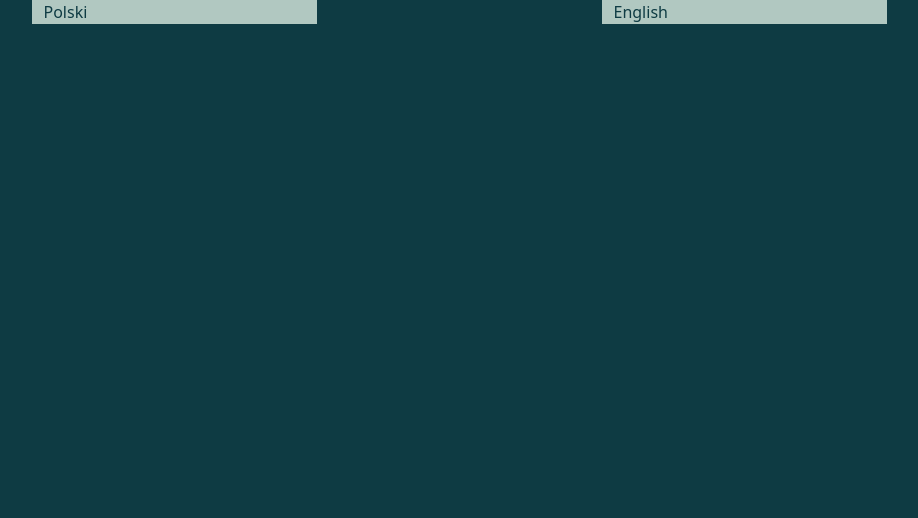
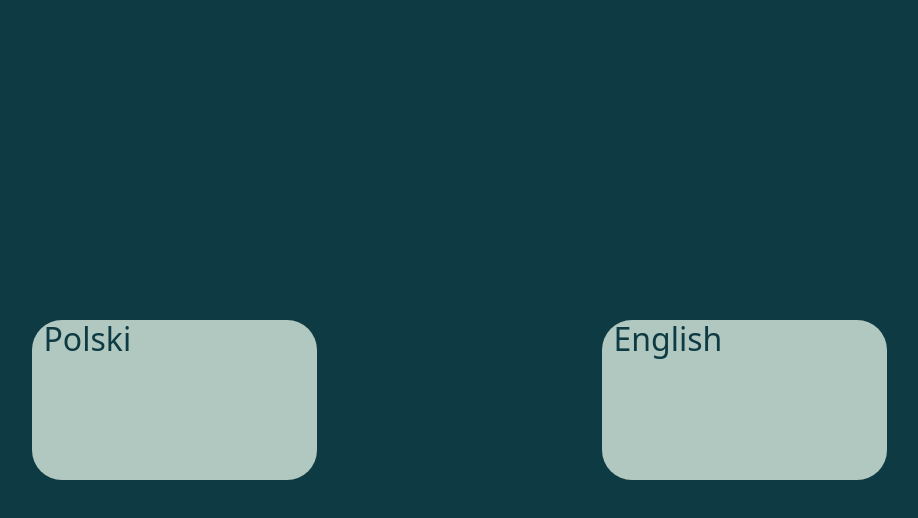
Before and after one commit to msedkiewicz/msedkiewicz-website, a React (Create React App) app: page / in a window 1280 px wide. Shown: the top 518 px of the page, without its empty margins (181-1099 px from the left). Built offline with nearby package versions, Linux system fonts and the light colour scheme.

Commit message:
Add entry page buttons formatting

```diff
--- a/src/components/pages/EntryPage/EntryPage.js
+++ b/src/components/pages/EntryPage/EntryPage.js
@@ -1,17 +1,21 @@
-import Container from 'react-bootstrap/Container';
-import Row from 'react-bootstrap/Row';
-import Col from 'react-bootstrap/Col';
+import Container from "react-bootstrap/Container";
+import Row from "react-bootstrap/Row";
+import Col from "react-bootstrap/Col";
 import styles from "./EntryPage.module.scss";
 
 const EntryPage = () => {
-    return(
-        <Container>
-            <Row>
-                <Col md={3} sm={6} xs={6} className={styles.entry}>Polski</Col>
-                <Col md={3} sm={6} xs={6} className={styles.entry}>English</Col>
-            </Row>
-        </Container>
-    )
-}
+  return (
+    <Container className={styles.entrycontainer}>
+      <Row className={styles.entryrow}>
+        <Col md={3} sm={5} xs={5} className={styles.entrybtn}>
+          <h2>Polski</h2>
+        </Col>
+        <Col md={3} sm={5} xs={5} className={styles.entrybtn}>
+          <h2>English</h2>
+        </Col>
+      </Row>
+    </Container>
+  );
+};
 
 export default EntryPage;
--- a/src/components/pages/EntryPage/EntryPage.module.scss
+++ b/src/components/pages/EntryPage/EntryPage.module.scss
@@ -4,8 +4,23 @@
   background-color: $entry-page;
   height: 100vh;
 }
-.entry {
+.entrycontainer {
+    height: 100vh;
+}
+
+.entryrow {
+    height: 100vh;
+    align-content: space-around;
+}
+.entrybtn {
   background-color: $entry-page-btn;
   color: $entry-page;
   margin: 0 auto;
+  height: 20vh;
+  border-radius: 30px;
+  .h2 {
+    font-size: 40px;
+    text-align: center;
+    padding: 25px 0;
+  }
 }
```
